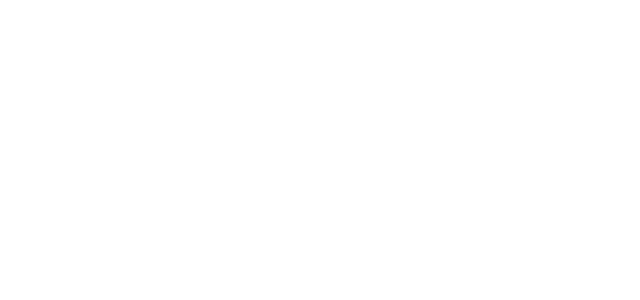
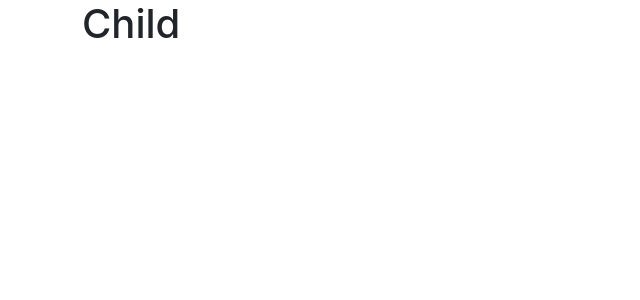
Before and after one commit to aungkyawhtwe1998/react-basic, a React (Create React App) app: page / in a window 1280 px wide. Shown: the top 300 px of the page, without its empty margins (0-640 px from the left). Built offline with nearby package versions, Linux system fonts and the light colour scheme.

Commit message:
fragment

```diff
--- a/src/App.js
+++ b/src/App.js
@@ -1,11 +1,12 @@
 
 import React, { useState, useEffect } from 'react';
+import ACompo from "./Components/ACompo";
 function App() {
 
     return (
 
         <div className="container">
-
+            <ACompo />
         </div>
     );
 }
--- /dev/null
+++ b/src/Components/ACompo.js
@@ -0,0 +1,9 @@
+import React from "react";
+import ChildCompo from "./ChildCompo";
+export default function ACompo(){
+    return(
+       <>
+          <ChildCompo/>
+       </>
+    )
+}
--- /dev/null
+++ b/src/Components/ChildCompo.js
@@ -0,0 +1,8 @@
+import React from "react";
+export default function ChildCompo(){
+    return(
+        <>
+            <h1>Child</h1>
+        </>
+    )
+}
```
